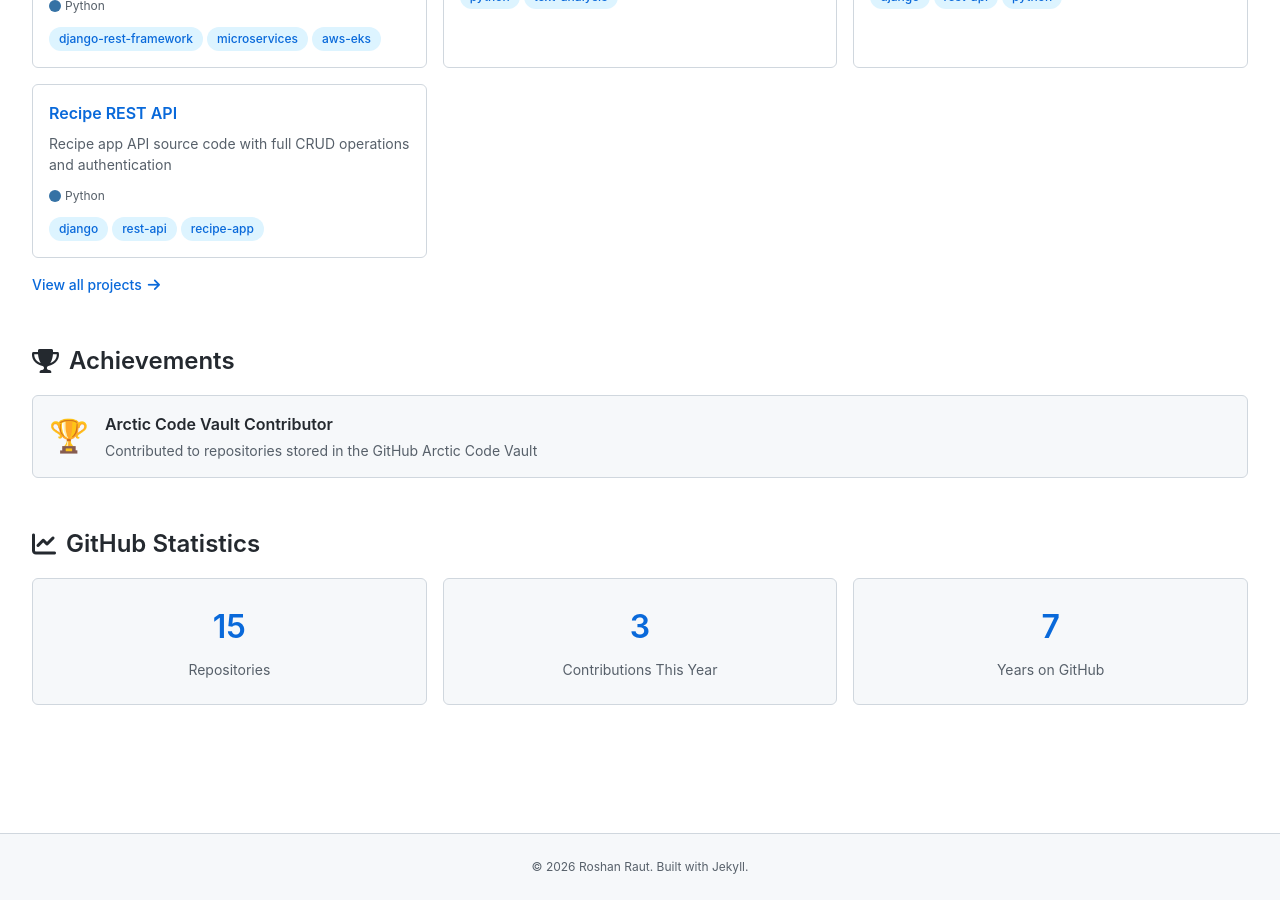
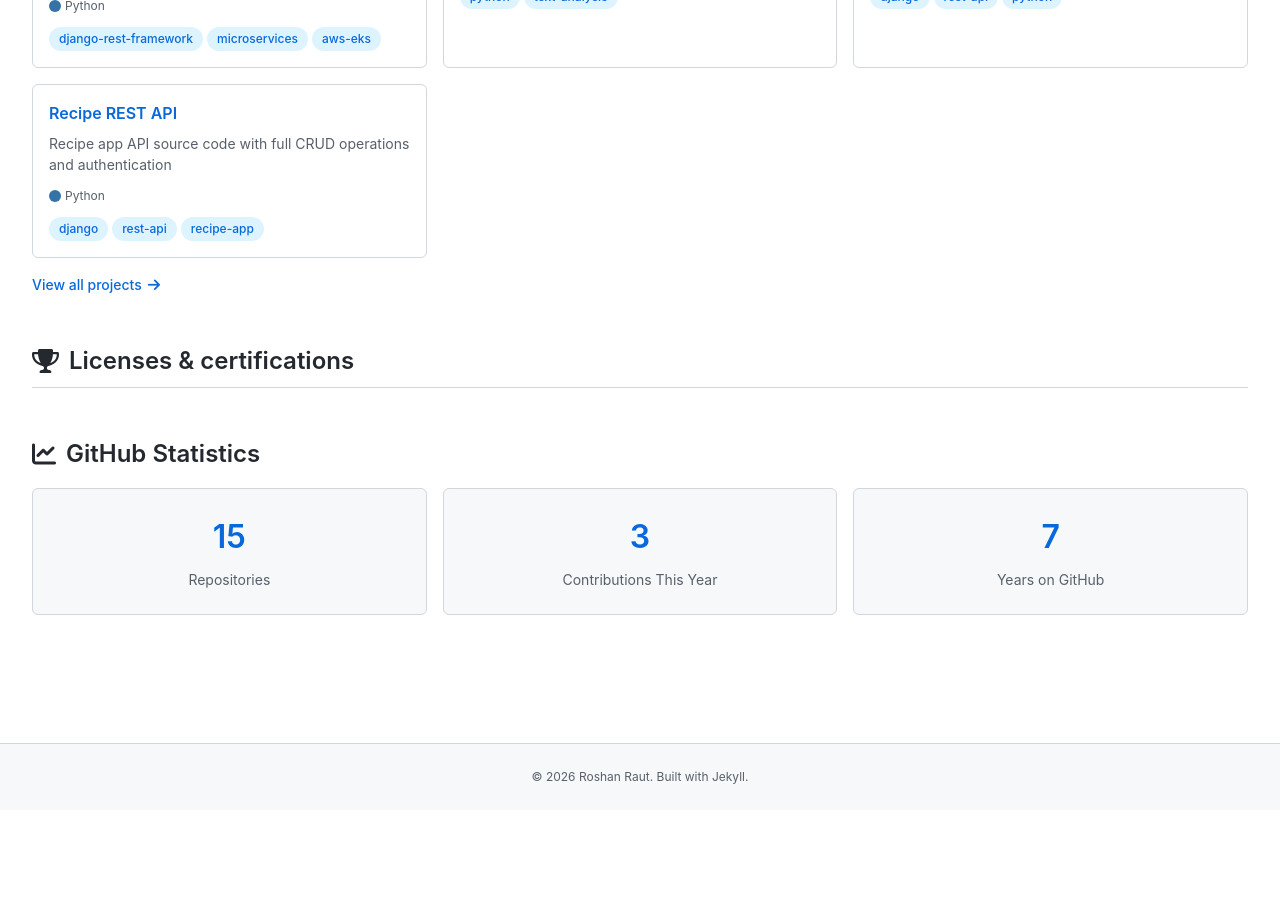
Before and after one commit to roshan-raut/portfolio, a Jekyll site: the page built from index.html, in a window 1280 px wide and 900 px high, scrolled down 2038 px. Built offline with Jekyll 4.4.1, drawn with Linux system fonts in a browser that asks for light colours; after the commit the page ends 2848 px from its top, so only the background shows below that.

Commit message:
Adds certifications

```diff
--- a/blogs.html
+++ b/blogs.html
@@ -7,7 +7,7 @@
 <div class="blogs-page">
     <section class="page-header">
         <h1><i class="fas fa-blog"></i> Blog Posts</h1>
-        <p>Thoughts, tutorials, and insights on software development</p>
+        <p>Thoughts, tutorials, and insights on software development, DevOps</p>
     </section>
 
     <div class="blogs-list">
--- a/cv.html
+++ b/cv.html
@@ -84,7 +84,6 @@
     </section>
 
     <!-- certifications -->
-    {% if site.data.profile.certifications %}
     <section class="cv-section">
         <h2><i class="fas fa-trophy"></i> Licenses & certifications</h2>
         <div class="cv-content">
@@ -97,7 +96,6 @@
             {% endfor %}
         </div>
     </section>
-    {% endif %}
 
     <!-- Contact Information -->
     <section class="cv-section">
--- a/index.html
+++ b/index.html
@@ -71,23 +71,19 @@
         </a>
     </section>
 
-    <!-- Achievements -->
-    {% if site.data.profile.achievements %}
-    <section class="achievements-section">
-        <h2><i class="fas fa-trophy"></i> Achievements</h2>
-        <div class="achievements-list">
-            {% for achievement in site.data.profile.achievements %}
-            <div class="achievement-item">
-                <span class="achievement-icon">{{ achievement.icon }}</span>
-                <div class="achievement-content">
-                    <h3>{{ achievement.title }}</h3>
-                    <p>{{ achievement.description }}</p>
-                </div>
+    <!-- certifications -->
+    <section class="cv-section">
+        <h2><i class="fas fa-trophy"></i> Licenses & certifications</h2>
+        <div class="cv-content">
+            {% for certification in site.data.profile.certifications %}
+            <div class="certification-item-cv">
+                <h3>{{ certification.title }}</h3>
+                <p class="ex-org"><strong>Issued By:</strong>{{ certification.issuedby }}</p>
+                <p class="ex-org"><strong>Issued Date:</strong>{{ certification.issueddate }}</p>
             </div>
             {% endfor %}
         </div>
     </section>
-    {% endif %}
 
     <!-- Contribution Stats -->
     <section class="stats-section">
```
